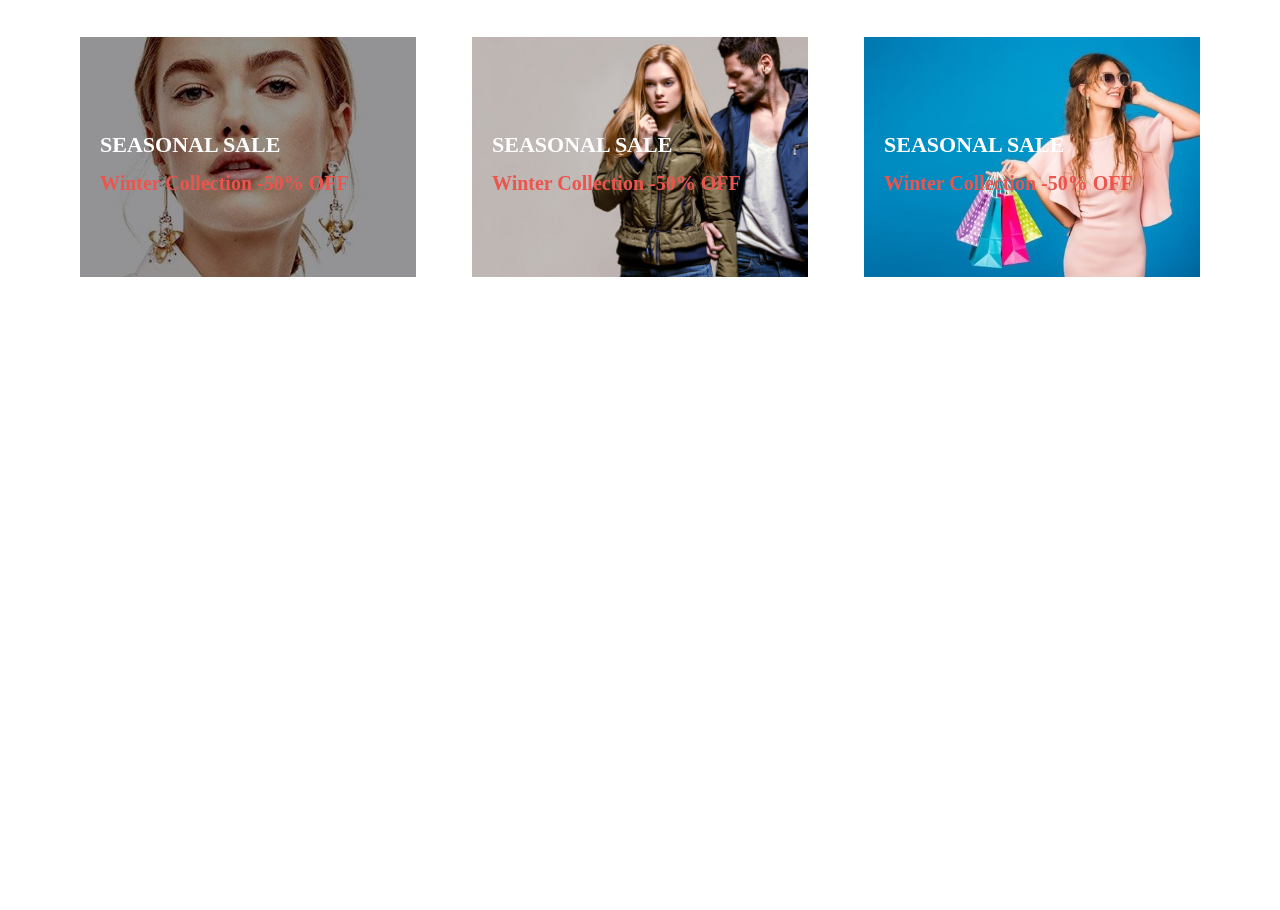
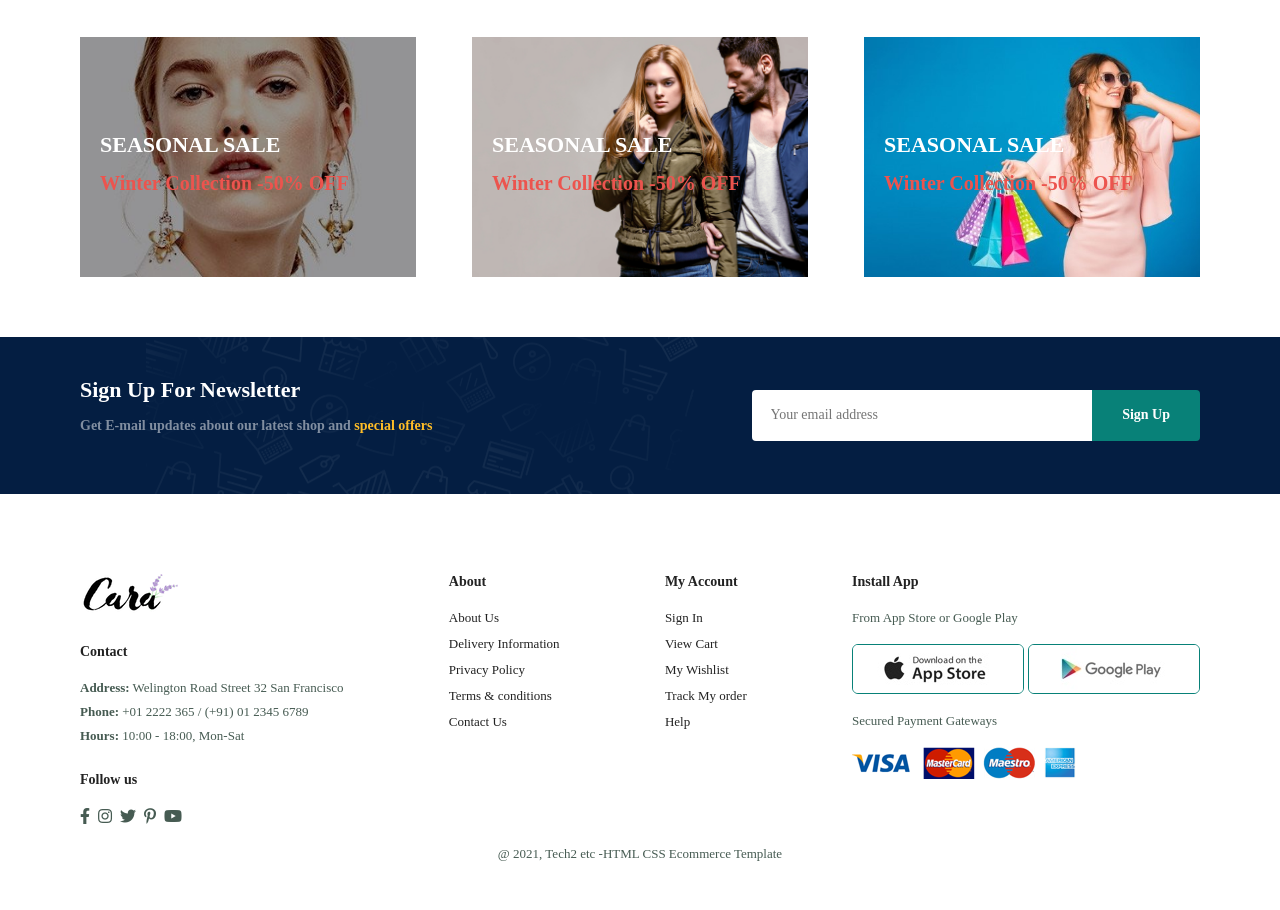
Before and after one commit to Atahhabibi/E-Commerce-Website, a plain HTML site: page index.html in a window 1280 px wide. Shown: the part 4348-5258 px from the top of the page. Before the commit the page ends 4645 px from the top, so only its background shows below. Drawn offline with Linux system fonts and the light colour scheme; a web font is replaced by a local one.

Commit message:
First page of website is done

```diff
--- a/index.html
+++ b/index.html
@@ -414,8 +414,75 @@
 
     </section>
 
+    <section id="newsletter" class="section-p1 section-m1" >
 
+        <div class="newstext">
+            <h4>Sign Up For Newsletter</h4>
+            <p>Get E-mail updates about our latest shop and <span>special offers </span></p>
+        </div>
 
+        <div class="form">
+            <input type="text" placeholder="Your email address"/>
+            <button class="normal">Sign Up</button>
+        </div>
+
+    </section>
+
+    <footer class="section-p1">
+
+        <div class="col">
+            <img class="logo" src="img/logo.png" alt=""/>
+            <h4>Contact</h4>
+            <p><strong>Address:</strong> Welington Road Street 32 San Francisco</p>
+            <p><strong>Phone:</strong> +01 2222 365 / (+91) 01 2345 6789</p>
+            <p><strong>Hours:</strong> 10:00 - 18:00, Mon-Sat</p>
+
+            <div class="follow">
+                <h4>Follow us</h4>
+                <div class="icon">
+                    <i class="fab fa-facebook-f"></i>
+                    <i class="fab fa-instagram"></i>
+                    <i class="fab fa-twitter"></i>
+                    <i class="fab fa-pinterest-p"></i>
+                    <i class="fab fa-youtube"></i>
+                </div>
+            </div>
+        </div>
+
+        <div class="col">
+            <h4>About</h4>
+            <a href="#">About Us</a>
+            <a href="#">Delivery Information</a>
+            <a href="#">Privacy Policy</a>
+            <a href="#">Terms & conditions</a>
+            <a href="#">Contact Us</a>
+        </div>
+
+        <div class="col">
+            <h4>My Account</h4>
+            <a href="#">Sign In</a>
+            <a href="#">View Cart</a>
+            <a href="#">My Wishlist</a>
+            <a href="#">Track My order</a>
+            <a href="#">Help</a>
+        </div>
+
+        <div class="col install">
+            <h4>Install App</h4>
+            <p>From App Store or Google Play</p>
+            <div class="row">
+                <img src="img/pay/app.jpg" alt="">
+                <img src="img/pay/play.jpg" alt="">
+            </div>
+            <p>Secured Payment Gateways</p>
+            <img src="img/pay/pay.png" alt="">
+        </div>
+
+        <div class="copyright">
+            <p>@ 2021, Tech2 etc -HTML CSS Ecommerce Template</p>
+        </div>
+
+    </footer>
 
 <script src="script.js"></script>
 </body>
--- a/style.css
+++ b/style.css
@@ -440,3 +440,125 @@ body{
 #banner3 .banner-box3{
     background-image:url(img/banner/b18.jpg) ;
 }
+
+/*Newsletter section*/
+
+#newsletter{
+    display: flex;
+    justify-content: space-between;
+    flex-wrap: wrap;
+    align-items: center;
+    background-image: url(img/banner/b14.png);
+    background-repeat: no-repeat;
+    background-position: 20% 30%;
+    background-color: #041e42;
+}
+
+#newsletter h4{
+    font-size: 22px;
+    font-weight: 700;
+    color: #fff;
+}
+
+#newsletter p{
+    font-size: 14px;
+    font-weight: 600;
+    color: #818ea0;
+}
+
+#newsletter p span{
+
+    color: #ffbd27;
+}
+
+#newsletter input{
+
+ height: 3.190rem;
+ padding: 0 1.25em;
+ font-size: 14px;
+ width: 100%;
+ border: 1px solid transparent;
+ border-radius: 4px;
+ outline: none;
+ border-top-right-radius:0;
+ border-bottom-right-radius:0;
+}
+
+#newsletter button{
+    background-color: #088178;
+    color: #fff;
+    white-space: nowrap;
+    border-top-left-radius:0;
+    border-bottom-left-radius:0;
+}
+
+#newsletter .form{
+    display: flex;
+    width: 40%;
+}
+
+footer{
+    display: flex;
+    justify-content: space-between;
+    flex-wrap: wrap;
+
+}
+
+footer .col{
+    display: flex;
+    flex-direction: column;
+    align-items:flex-start;
+    margin-bottom: 20px;
+}
+
+footer .logo{
+    margin-bottom: 30px;
+}
+
+footer h4{
+    font-size: 14px;
+    padding-bottom: 20px;
+}
+
+footer p{
+    font-size: 13px ;
+    margin: 0 0 8px 0;
+}
+
+footer a{
+    font-size: 13px;
+    text-decoration: none;
+    margin-bottom: 10px;
+    color:#222 ;
+}
+
+footer .follow{
+    margin-top:20px;
+}
+
+footer .follow i{
+   color:#465b52;
+   padding-right: 4px;
+   cursor: pointer;
+}
+
+footer .install .row img{
+    border: 1px solid #088178 ;
+    border-radius: 6px;
+
+}
+
+footer .install img{
+    margin: 10px 0 15px 0;
+
+}
+
+footer .follow i:hover,
+footer a:hover{
+    color: #088178;
+}
+
+footer .copyright{
+    width: 100%;
+    text-align: center;
+}
```
Also changed, not shown: img/kahlid.png (added), 2 other files.
